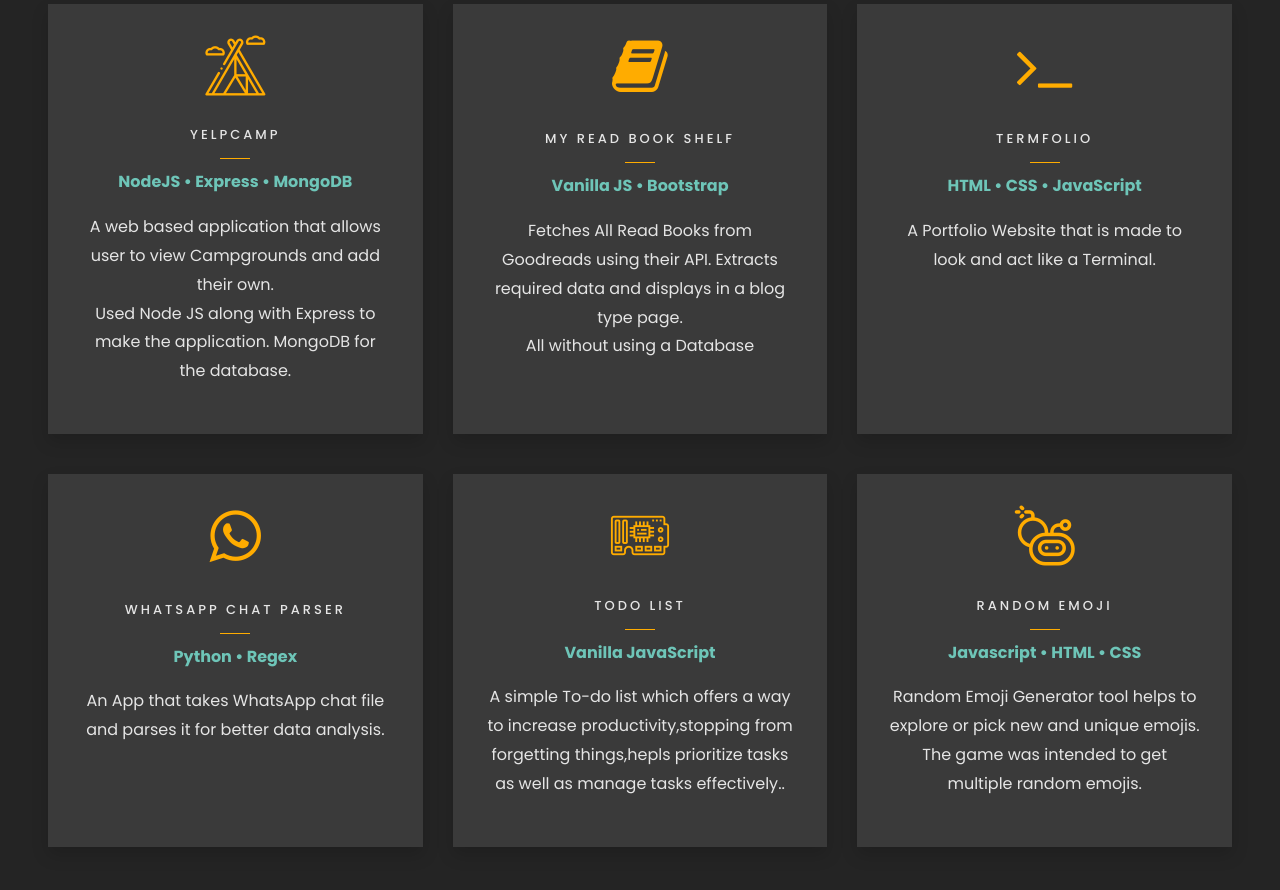
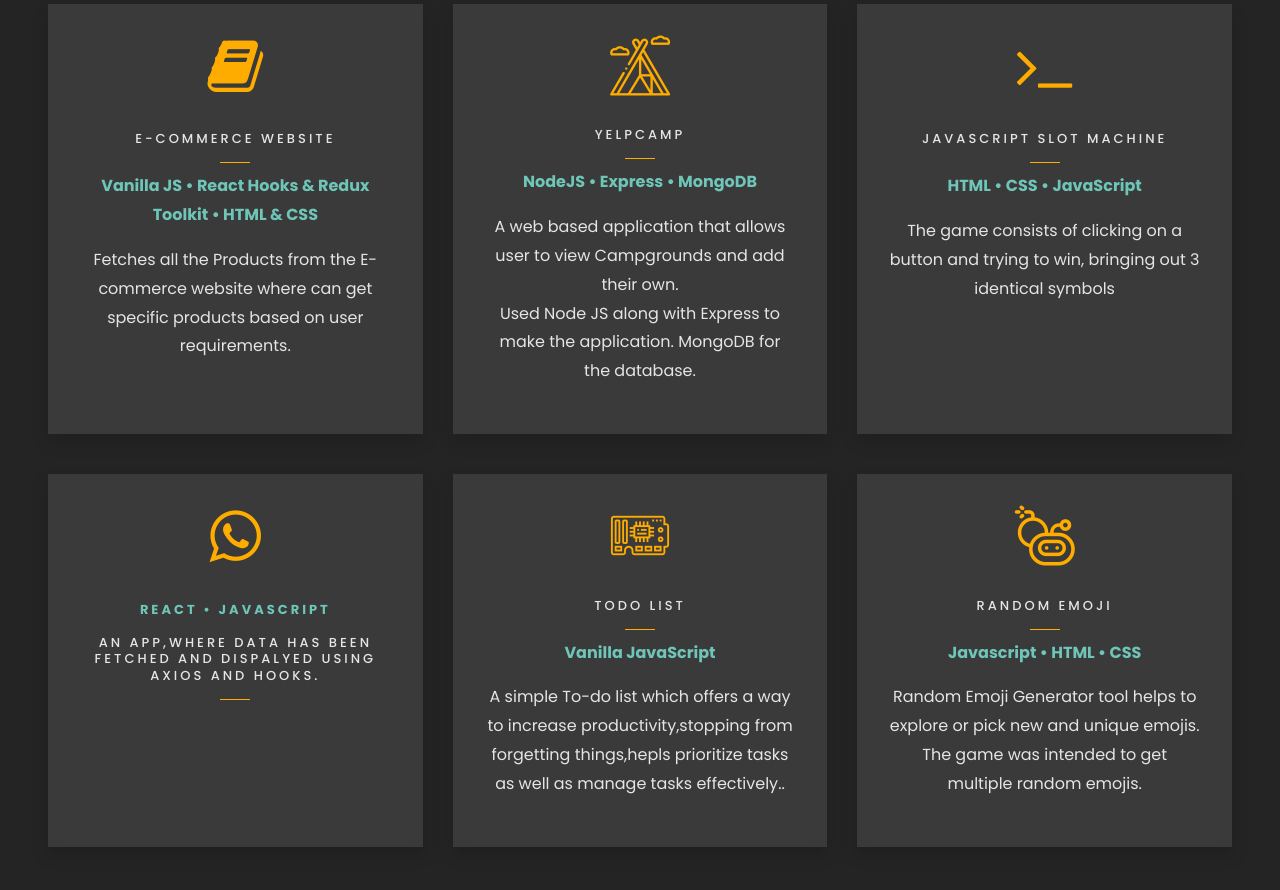
Before and after one commit to SHRIGOWRIKS/Personal_Portfolio, a plain HTML site: page index.html in a window 1280 px wide. Shown: the part 4194-5084 px from the top of the page. Drawn offline with Linux system fonts and the light colour scheme; files whose address does not match are found by name.

Commit message:
Update index.html

```diff
--- a/index.html
+++ b/index.html
@@ -301,6 +301,18 @@
 				</div>
 			</div>
 			<div class="row">
+				<div class="col-md-4 text-center d-flex mx-auto ftco-animate">
+					<a   href="https://shrigowriks.github.io/E-commerce/" target="_blank" class="services-1 shadow">
+						<span class="icon">
+							<i class="icon-book"></i>
+						</span>
+						<div class="desc">
+							<h3 class="mb-4">E-Commerce website</h3>
+							<p><strong>Vanilla JS • React Hooks & Redux Toolkit • HTML & CSS </strong></p>
+							<p>Fetches all the Products from the E-commerce website where can get specific products based on user requirements.</p>
+						</div>
+					</a>
+				</div>
 				<div class="col-md-4 text-center d-flex ftco-animate">
 					<a class="services-1 shadow">
 						<span class="icon">
@@ -314,43 +326,31 @@
 						</div>
 					</a>
 				</div>
+
 				<div class="col-md-4 text-center d-flex mx-auto ftco-animate">
-					<a class="services-1 shadow">
-						<span class="icon">
-							<i class="icon-book"></i>
-						</span>
-						<div class="desc">
-							<h3 class="mb-4">My Read Book Shelf</h3>
-							<p><strong>Vanilla JS • Bootstrap</strong></p>
-							<p>Fetches All Read Books from Goodreads using their API. Extracts required data and
-								displays in a blog type page.<br>All without using a Database</p>
-						</div>
-					</a>
-				</div>
-				<div class="col-md-4 text-center d-flex mx-auto ftco-animate">
-					<a class="services-1 shadow">
+					<a  href="https://shrigowriks.github.io/JavaScript-Slot-Machine/" target="_blank"  class="services-1 shadow">
 						<span class="icon">
 							<i class="icon-terminal"></i>
 						</span>
 						<div class="desc">
-							<h3 class="mb-4">TermFolio</h3>
+							<h3 class="mb-4">Javascript Slot Machine</h3>
 							<p><strong>HTML • CSS • JavaScript</strong></p>
-							<p>A Portfolio Website that is made to look and act like a Terminal.</p>
+							<p>The game consists of clicking on a button and trying to win, bringing out 3 identical symbols</p>
 						</div>
 					</a>
 				</div>
 			</div>
 			<div class="row">
 				<div class="col-md-4 text-center d-flex mx-auto ftco-animate">
-					<a
+					<a href="https://shrigowriks.github.io/Restaurant_Meals/" target="_blank"
 						class="services-1 shadow">
 						<span class="icon">
 							<i class="icon-whatsapp"></i>
 						</span>
 						<div class="desc">
-							<h3 class="mb-4">WhatsApp Chat Parser</h3>
-							<p><strong>Python • Regex</strong></p>
-							<p>An App that takes WhatsApp chat file and parses it for better data analysis.</p>
+							<h3 class="mb-4"Restaurant Site</h3>
+							<p><strong>React • Javascript</strong></p>
+							<p>An App,where data has been fetched and dispalyed using Axios and hooks.</p>
 						</div>
 					</a>
 				</div>
```
